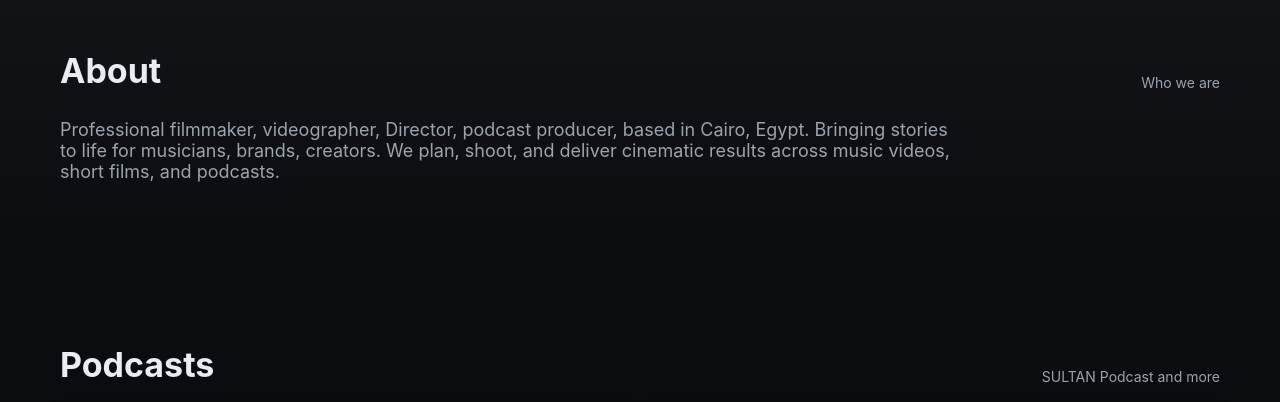
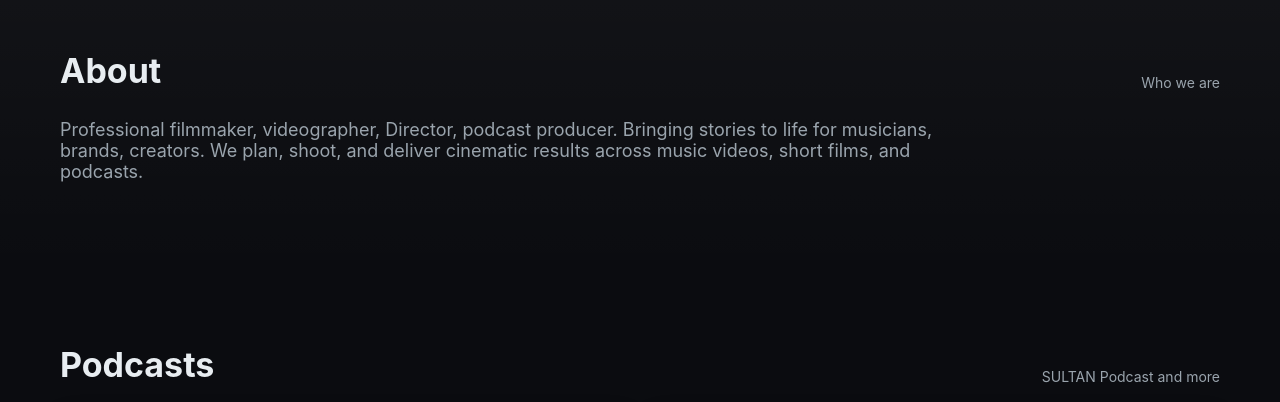
Before and after one commit to abukarjeylani1/sultaanfilms.me, a plain HTML site: page index.html in a window 1280 px wide. Shown: the part 695-1097 px from the top of the page. Drawn offline with Linux system fonts and the light colour scheme.

Commit message:
Update index.html

```diff
--- a/index.html
+++ b/index.html
@@ -105,7 +105,7 @@
             <h2>About</h2>
             <span class="kicker">Who we are</span>
           </div>
-          <p class="blurb">Professional filmmaker, videographer, Director, podcast producer, based in Cairo, Egypt. Bringing stories to life for musicians, brands, creators. We plan, shoot, and deliver cinematic results across music videos, short films, and podcasts.</p>
+          <p class="blurb">Professional filmmaker, videographer, Director, podcast producer. Bringing stories to life for musicians, brands, creators. We plan, shoot, and deliver cinematic results across music videos, short films, and podcasts.</p>
         </div>
       </section>
 
```
